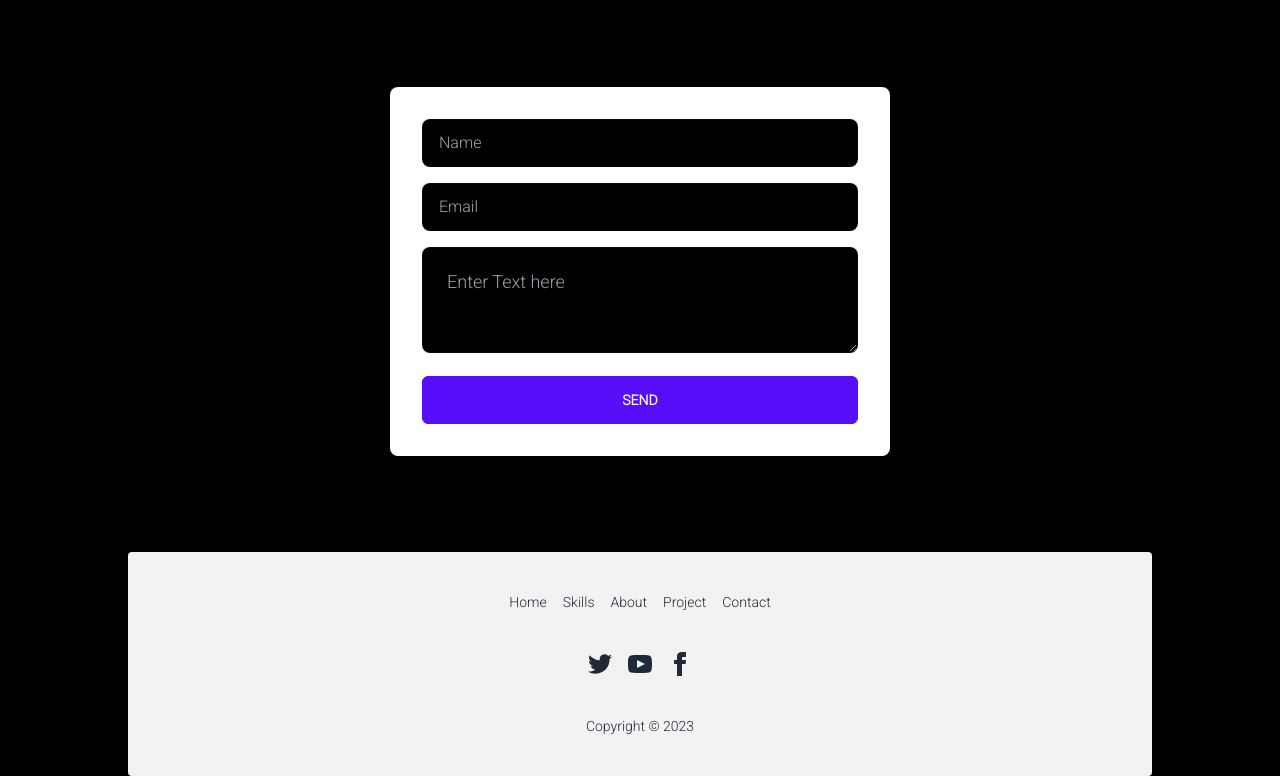
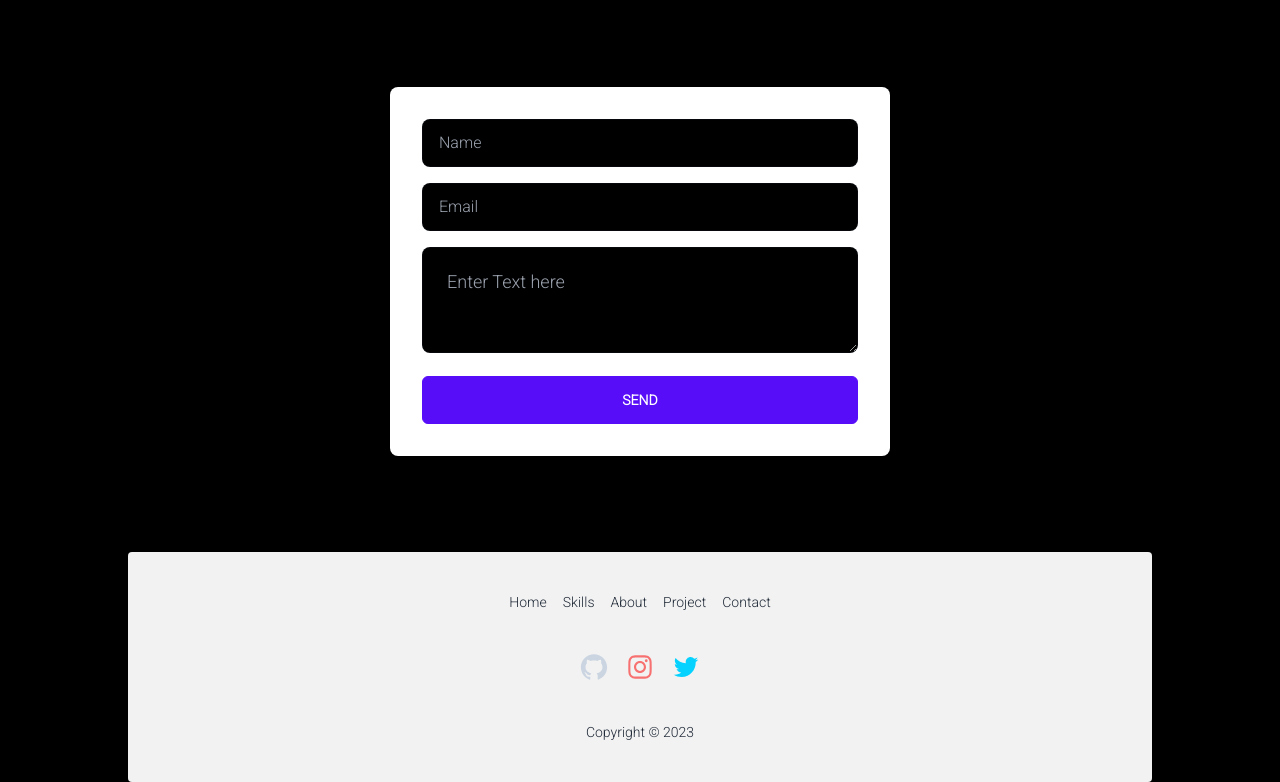
Before and after one commit to RajaeDev6/portfolio, a React (Vite) app: page / in a window 1280 px wide. Shown: the part 2991-3773 px from the top of the page. Built offline with nearby package versions, Linux system fonts and the light colour scheme.

Commit message:
fix links in footer

```diff
--- a/src/components/footer.tsx
+++ b/src/components/footer.tsx
@@ -1,9 +1,34 @@
 import { FC } from "react";
 import { Link } from "react-scroll";
+import {
+  AiFillGithub,
+  AiOutlineInstagram,
+  AiOutlineTwitter,
+} from "react-icons/ai";
 
 const style = {
   navlinks: `link link-hover`,
-}
+  socialHandles: ` cursor-pointer`,
+};
+
+const socials = [
+  {
+    name: "github",
+    link: "https://github.com/RajaeDev6",
+    icon: <AiFillGithub size={30} className="text-slate-300" />,
+  },
+  {
+    name: "instagram",
+    link: "www.instagram.com/rajae876__",
+    icon: <AiOutlineInstagram size={30} className="text-red-400" />,
+  },
+
+  {
+    name: "twitter",
+    link: "https://twitter.com/rajae876_",
+    icon: <AiOutlineTwitter size={30} className="text-[#06D2FF]" />,
+  },
+];
 
 const navlinks = [
   {
@@ -37,7 +62,8 @@ const navlinks = [
     smooth: true,
     offset: -180,
     duration: 500,
-  },{
+  },
+  {
     url: "contact",
     text: "Contact",
     spy: true,
@@ -66,39 +92,16 @@ const Footer: FC = () => {
       </div>
       <div>
         <div className="grid grid-flow-col gap-4">
-          <a>
-            <svg
-              xmlns="http://www.w3.org/2000/svg"
-              width="24"
-              height="24"
-              viewBox="0 0 24 24"
-              className="fill-current"
+          {socials.map((items) => (
+              <a
+                key={items.name}
+                href={items.link}
+                target="_blank"
+                className={style.socialHandles}
               >
-              <path d="M24 4.557c-.883.392-1.832.656-2.828.775 1.017-.609 1.798-1.574 2.165-2.724-.951.564-2.005.974-3.127 1.195-.897-.957-2.178-1.555-3.594-1.555-3.179 0-5.515 2.966-4.797 6.045-4.091-.205-7.719-2.165-10.148-5.144-1.29 2.213-.669 5.108 1.523 6.574-.806-.026-1.566-.247-2.229-.616-.054 2.281 1.581 4.415 3.949 4.89-.693.188-1.452.232-2.224.084.626 1.956 2.444 3.379 4.6 3.419-2.07 1.623-4.678 2.348-7.29 2.04 2.179 1.397 4.768 2.212 7.548 2.212 9.142 0 14.307-7.721 13.995-14.646.962-.695 1.797-1.562 2.457-2.549z"></path>
-            </svg>
+                {items.icon}
               </a>
-          <a>
-            <svg
-              xmlns="http://www.w3.org/2000/svg"
-              width="24"
-              height="24"
-              viewBox="0 0 24 24"
-              className="fill-current"
-            >
-              <path d="M19.615 3.184c-3.604-.246-11.631-.245-15.23 0-3.897.266-4.356 2.62-4.385 8.816.029 6.185.484 8.549 4.385 8.816 3.6.245 11.626.246 15.23 0 3.897-.266 4.356-2.62 4.385-8.816-.029-6.185-.484-8.549-4.385-8.816zm-10.615 12.816v-8l8 3.993-8 4.007z"></path>
-            </svg>
-          </a>
-          <a>
-            <svg
-              xmlns="http://www.w3.org/2000/svg"
-              width="24"
-              height="24"
-              viewBox="0 0 24 24"
-              className="fill-current"
-            >
-              <path d="M9 8h-3v4h3v12h5v-12h3.642l.358-4h-4v-1.667c0-.955.192-1.333 1.115-1.333h2.885v-5h-3.808c-3.596 0-5.192 1.583-5.192 4.615v3.385z"></path>
-            </svg>
-          </a>
+          ))}
         </div>
       </div>
       <div>
```
Lines whose indentation alone changed are shown as unchanged.
